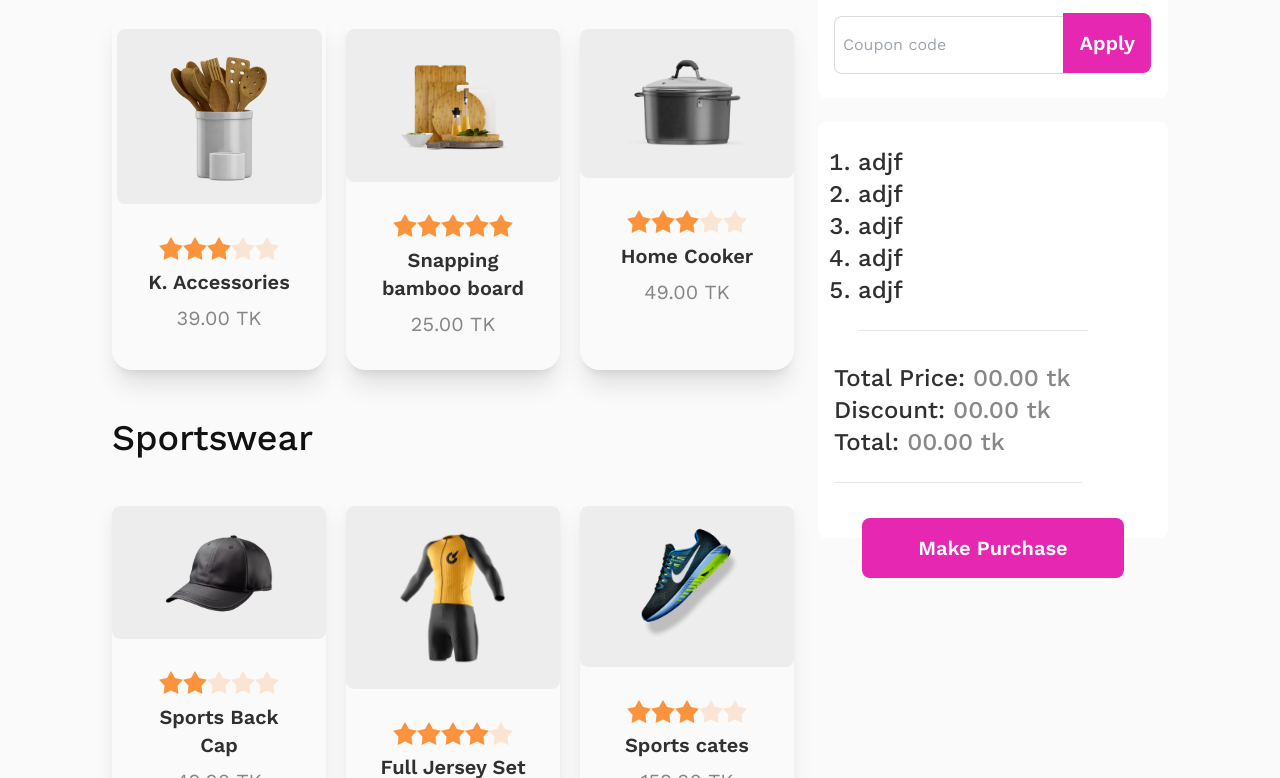
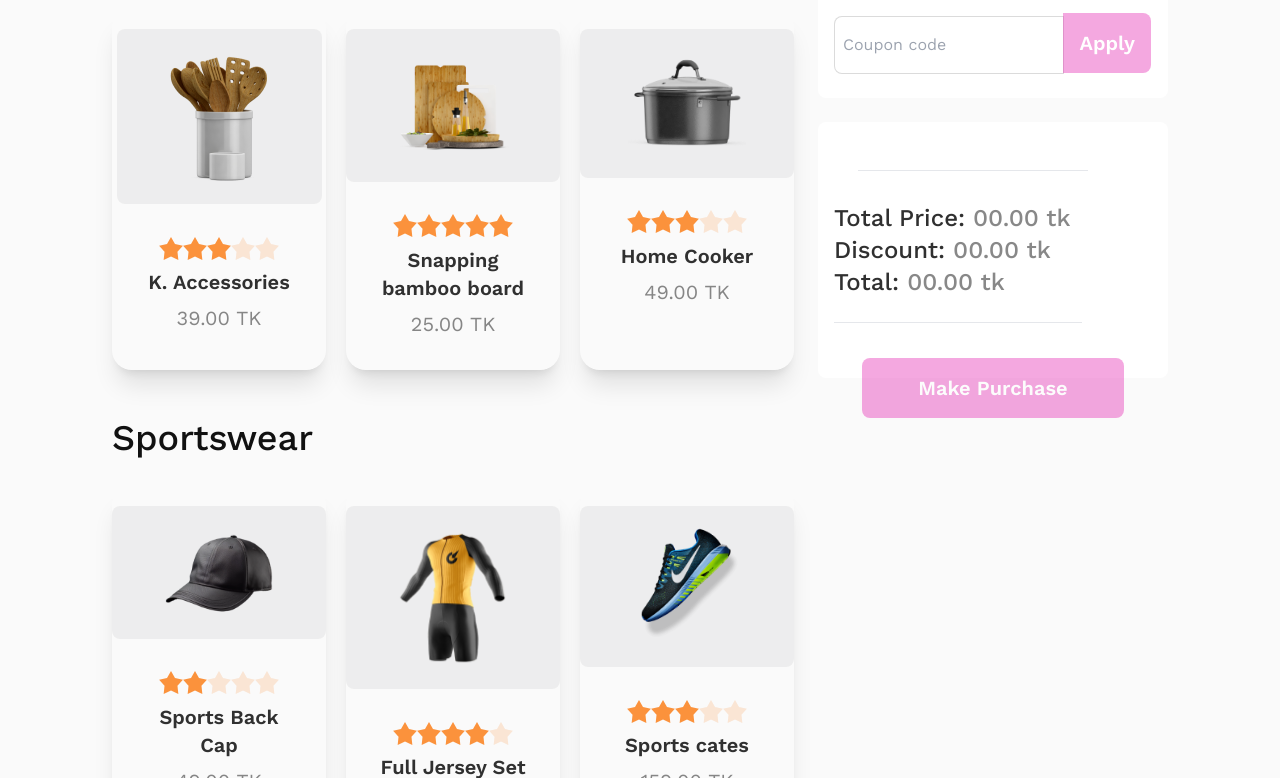
Before and after one commit to arifu00/Summer-Sale-Project, a plain HTML site: page index.html in a window 1280 px wide. Shown: the part 624-1402 px from the top of the page. Drawn offline with nearby package versions, Linux system fonts and the light colour scheme.

Commit message:
update btn

```diff
--- a/index.html
+++ b/index.html
@@ -199,7 +199,7 @@
                         <input class="rounded-l-lg border border-[#11111126] py-4 px-2 outline-0" type="text" name="" id=""
                             placeholder="Coupon code">
                         <button
-                            class="py-4 px-2 md:p-4 bg-[#E527B2] rounded-r-lg text-white text-center text-lg md:text-xl font-semibold ml-[-6px]">Apply</button>
+                            class="disabled py-4 px-2 md:p-4 bg-[#E527B2] rounded-r-lg text-white text-center text-lg md:text-xl font-semibold ml-[-6px] disabled:opacity-40" disabled>Apply</button>
 
                 </div>
 
@@ -208,11 +208,7 @@
                     <div id="" class="mt-6 bg-white rounded-lg pr-1 pl-4 py-6 ">
                         <div id="add-to-cart" class="pl-6 text-2xl font-medium">
                             <ol class="list-decimal">
-                                <li>adjf</li>
-                                <li>adjf</li>
-                                <li>adjf</li>
-                                <li>adjf</li>
-                                <li>adjf</li>
+
                             </ol>
                             <hr class="w-9/12 h-2 text-[#11111126] my-6">
                         </div>
@@ -228,7 +224,7 @@
                     <div class="flex justify-center">
                         <div class="text-center absolute bottom-[-40px] w-9/12">
                             <button
-                                class=" text-center p-4 bg-[#E527B2] rounded-lg text-white text-xl font-semibold w-full">Make
+                                class=" text-center p-4 bg-[#E527B2] rounded-lg text-white text-xl font-semibold w-full disabled:opacity-40" disabled>Make
                                 Purchase</button>
                         </div>
                     </div>
```
